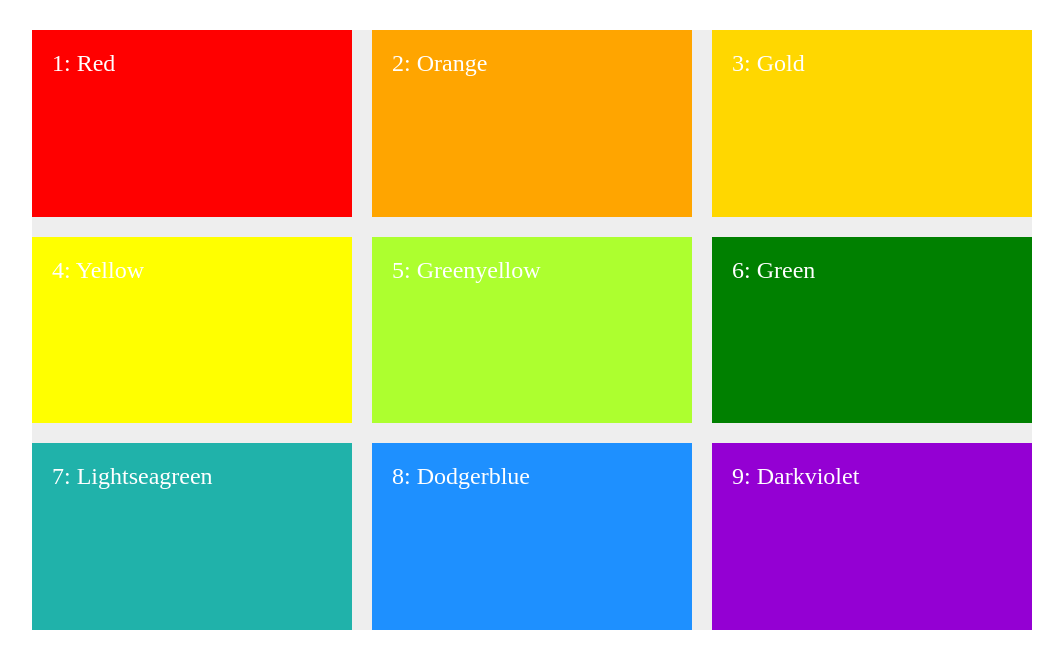
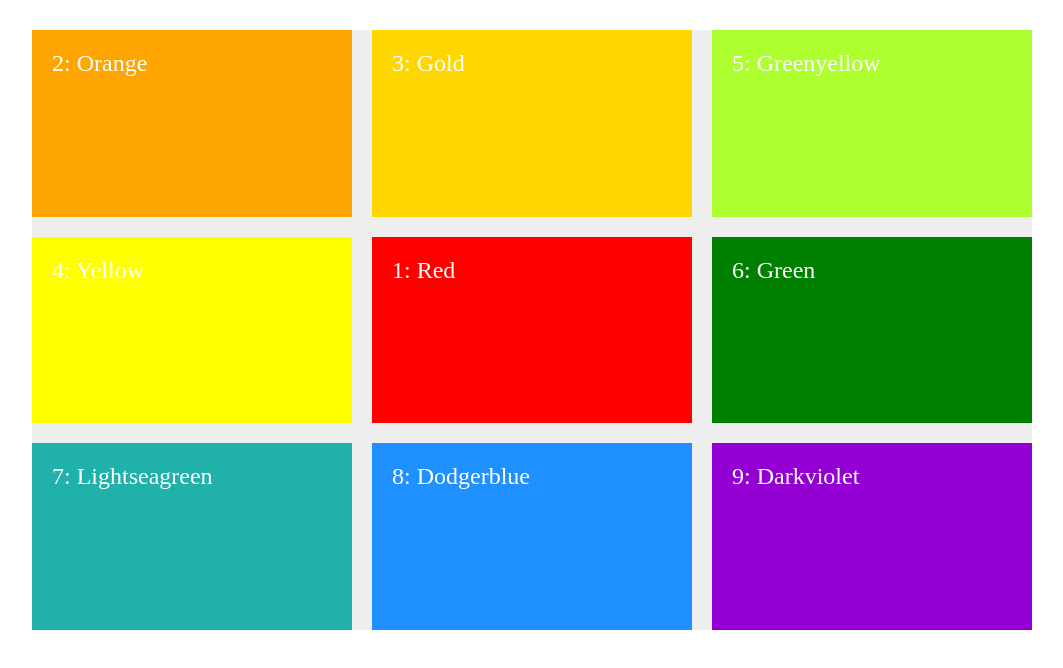
Before and after one commit to haidoro/git_layout_learning, a plain HTML site: page index.html in a window 1280 px wide. Shown: the whole page, without its empty margins (108-1171 px from the left). Drawn offline with Linux system fonts and the light colour scheme.

Commit message:
グリッドアイテムの配置

```diff
--- a/style.css
+++ b/style.css
@@ -19,6 +19,10 @@
 }
 .item--1{
 	background-color:red;
+	/*grid-row-start:2;
+	grid-row-end:3;*/
+	grid-row:2/3;
+	grid-column:2/3;
 }
 .item--2{
 	background-color:orange;
@@ -31,6 +35,9 @@
 }
 .item--5{
 	background-color:greenyellow;
+	/*grid-row:1/2;
+	grid-column:1/2;*/
+	grid-area:1 / 3 / 2 / 4;	/*1行3列から2行4列までという意味*/
 }
 .item--6{
 	background-color:green;
```
